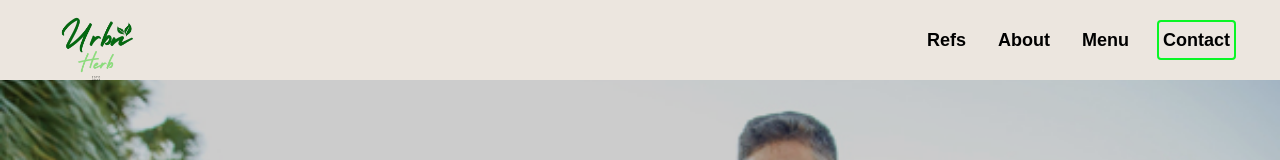
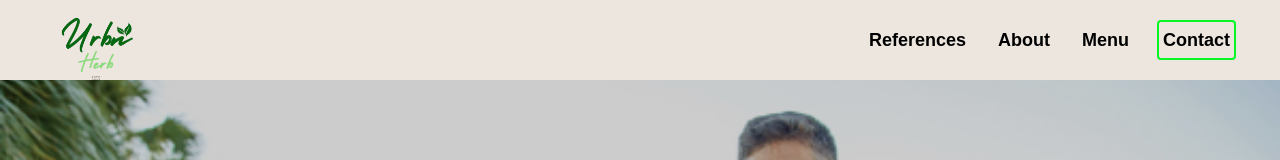
Before and after one commit to CoDari1/Urban-Herbs, a Next.js app: page / in a window 1280 px wide. Shown: the top 160 px of the page. Built offline with nearby package versions, Linux system fonts and the light colour scheme.

Commit message:
navbar ref change

```diff
--- a/app/Components/Navbar.jsx
+++ b/app/Components/Navbar.jsx
@@ -49,7 +49,7 @@ export default function Navbar() {
 
                 {/* Menu Links */}
                 <div id="Menu" className="flex items-center justify-end h-full">
-                    {["Refs", "About", "Menu", "Contact"].map((item) => (
+                    {["References", "About", "Menu", "Contact"].map((item) => (
                         <Link
                             key={item}
                             href={`/${item}`}
@@ -57,9 +57,15 @@ export default function Navbar() {
                                 item === "Contact"
                                     ? "border-2 border-accent-500 hover:bg-primary-700"
                                     : "hover:bg-primary-600"
-                            }`}
-                        >
-                            {item}
+                            }`}>
+                            {item === "References" ? (
+                                <>
+                                    <span className="block md:hidden">Refs</span>
+                                    <span className="hidden md:block">References</span>
+                                </>
+                            ) : (
+                                item
+                            )}
                         </Link>
                     ))}
                 </div>
```
